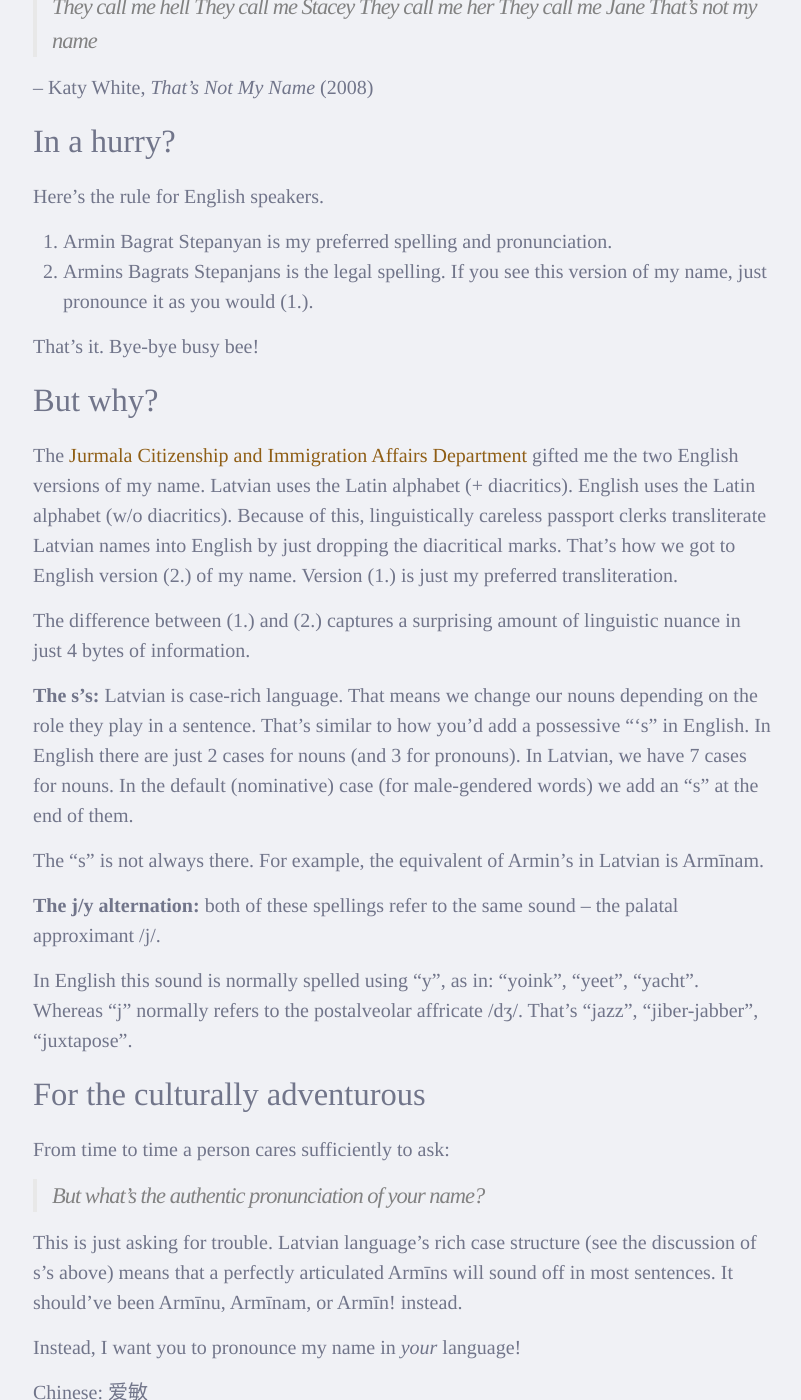
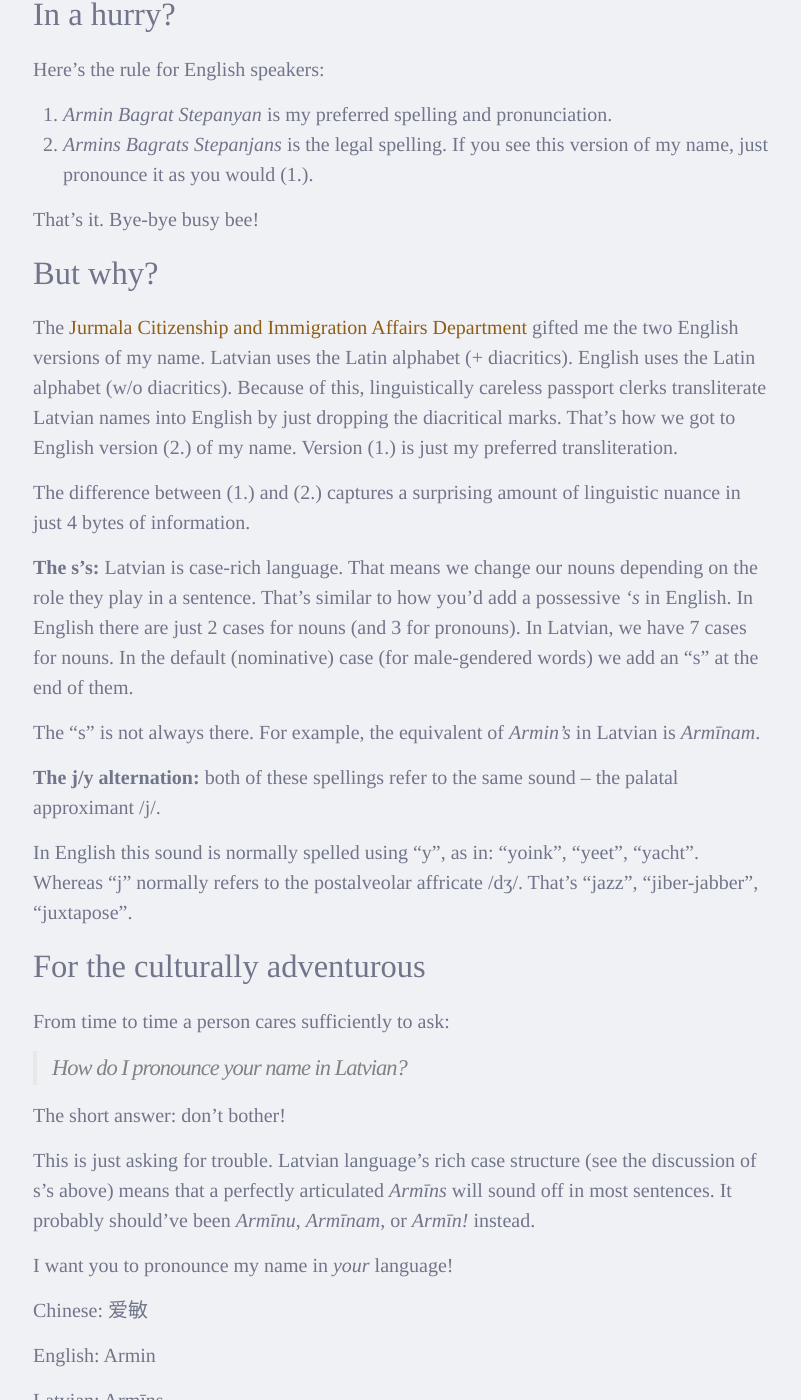
Before and after one commit to ab-10/ab-10.github.io, a Jekyll site: the page built from _posts/2025-03-07-name.md, in a window 1280 px wide and 1400 px high, scrolled down 225 px. Shown: the whole window, without its empty margins (237-1038 px from the left). Built offline with Jekyll 4.4.1, drawn with Linux system fonts in a browser that asks for light colours.

Commit message:
Create a blog post on my name

```diff
--- a/_posts/2025-03-07-name.md
+++ b/_posts/2025-03-07-name.md
@@ -1,24 +1,16 @@
 ---
 layout: post
-title: "Name"
+title: "My Name"
 hidden: True
 date: 2025-03-07 10:00:00 +00000
 ---
 
-> They call me hell
-They call me Stacey
-They call me her
-They call me Jane
-That's not my name
-
--- Katy White, _That's Not My Name_ (2008)
-
 ## In a hurry?
 
-Here's the rule for English speakers.
+Here's the rule for English speakers:
 
-1. Armin Bagrat Stepanyan is my preferred spelling and pronunciation.
-2. Armins Bagrats Stepanjans is the legal spelling. If you see this version of my name, just pronounce it as you would (1.).
+1. _Armin Bagrat Stepanyan_ is my preferred spelling and pronunciation.
+2. _Armins Bagrats Stepanjans_ is the legal spelling. If you see this version of my name, just pronounce it as you would (1.).
 
 That's it. Bye-bye busy bee!
 
@@ -35,13 +27,13 @@ The difference between (1.) and (2.) captures a surprising amount of linguistic
 
 **The s's:** Latvian is case-rich language.
 That means we change our nouns depending on the role they play in a sentence.
-That's similar to how you'd add a possessive "'s" in English.
+That's similar to how you'd add a possessive _'s_ in English.
 In English there are just 2 cases for nouns (and 3 for pronouns).
 In Latvian, we have 7 cases for nouns.
 In the default (nominative) case (for male-gendered words) we add an "s" at the end of them.
 
 The "s" is not always there.
-For example, the equivalent of Armin's in Latvian is Armīnam.
+For example, the equivalent of _Armin's_ in Latvian is _Armīnam_.
 
 **The j/y alternation:** both of these spellings refer to the same sound -- the palatal approximant /j/.
 
@@ -53,13 +45,15 @@ That's "jazz", "jiber-jabber", "juxtapose".
 
 From time to time a person cares sufficiently to ask:
 
-> But what's the _authentic_ pronunciation of your name?
+> How do I pronounce your name in Latvian?
+
+The short answer: don't bother!
 
 This is just asking for trouble.
-Latvian language's rich case structure (see the discussion of s's above) means that a perfectly articulated Armīns will sound off in most sentences.
-It should've been Armīnu, Armīnam, or Armīn! instead.
+Latvian language's rich case structure (see the discussion of s's above) means that a perfectly articulated _Armīns_ will sound off in most sentences.
+It probably should've been _Armīnu_, _Armīnam_, or _Armīn!_ instead.
 
-Instead, I want you to pronounce my name in _your_ language!
+I want you to pronounce my name in _your_ language!
 
 Chinese: 爱敏
 
```
